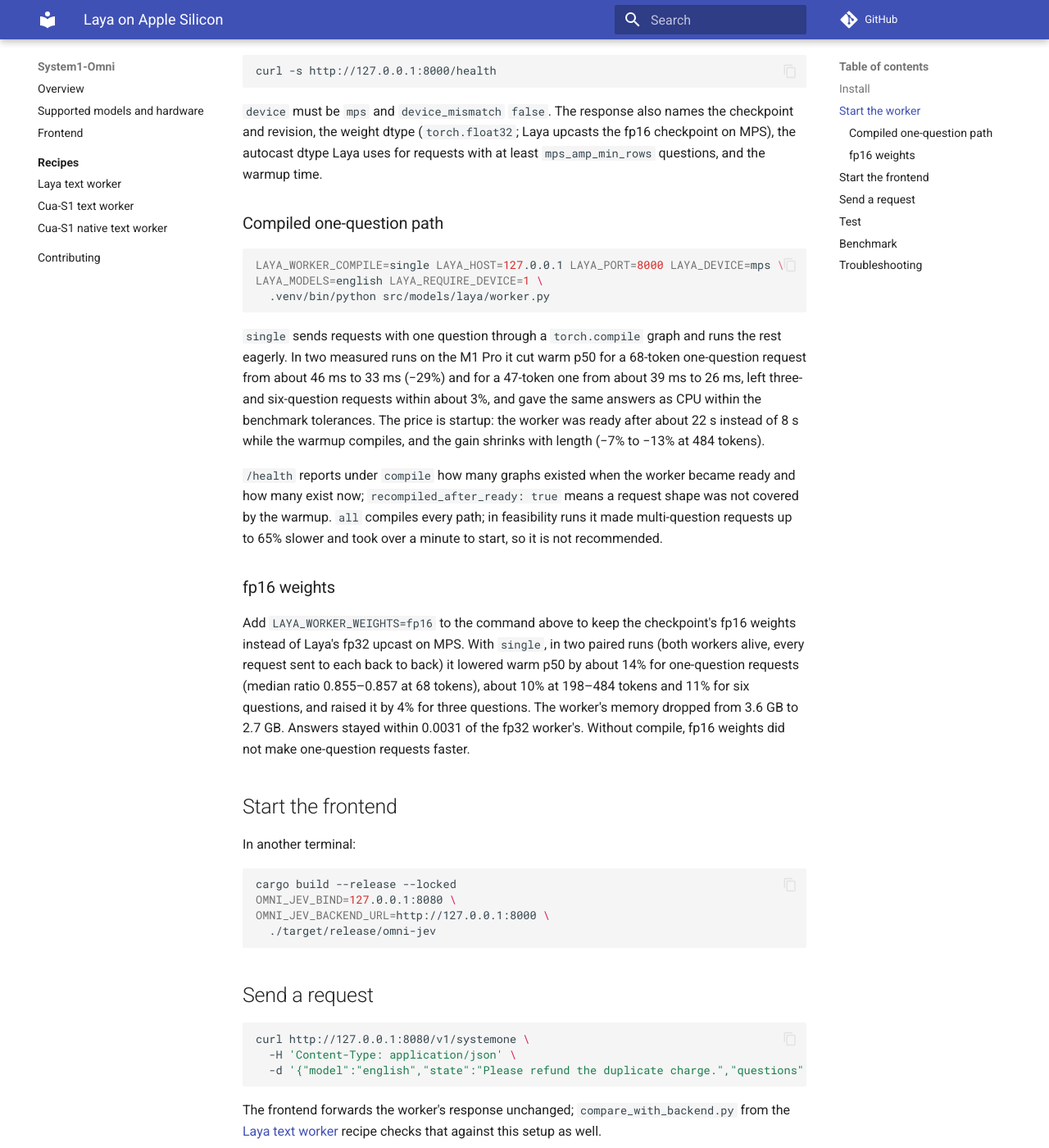
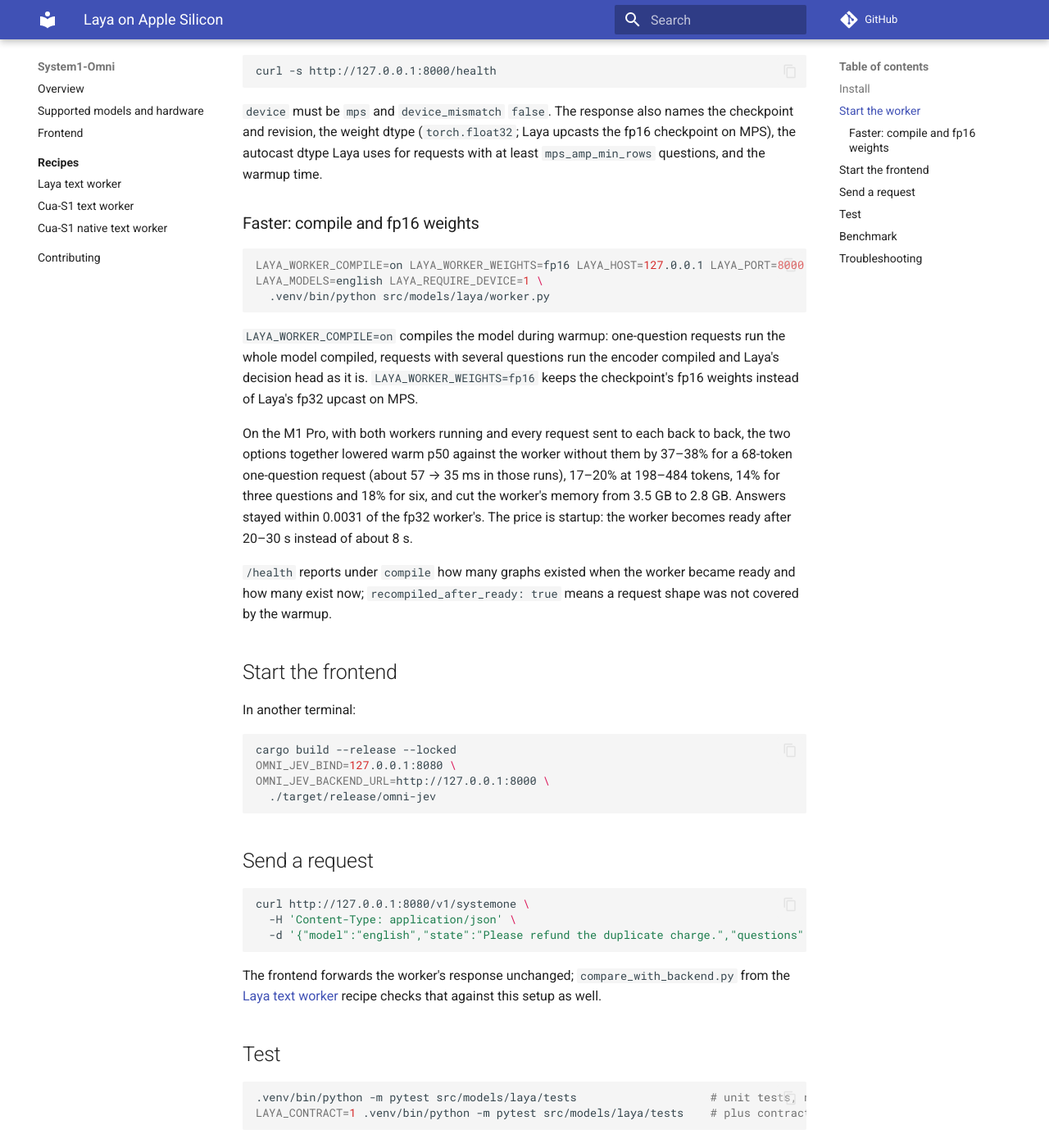
Before and after one commit to Levius-Fubuki/system1-omni, an MkDocs documentation site: the page built from recipe/laya/apple-silicon.md, in a window 1280 px wide and 1400 px high, scrolled down 947 px. Shown: the whole window at 82% size. Built offline with MkDocs 1.6.1 and Material for MkDocs 9.7.7, drawn with Linux system fonts in a browser that asks for light colours; comment, search, counter and statistics services are not loaded.

Commit message:
Compile the encoder for multi-question batches; make compile on/off
LAYA_WORKER_COMPILE is now off or on. On compiles one-question batches
end to end, as before, and for several questions compiles only the
encoder: Laya's decision head is two nn.TransformerEncoderLayer with a
padding mask, which lose PyTorch's fused path when compiled and were
about 50 ms slower on padded batches. The mode that compiled every batch
is removed.

With LAYA_WORKER_COMPILE=on and LAYA_WORKER_WEIGHTS=fp16 against the
worker with neither, in two paired runs: median latency ratio 0.62 for a
68-token one-question request, 0.80-0.83 at 198-484 tokens, 0.86 for
three questions and 0.82 for six; no input slower; answers within 0.0031;
worker memory 3.5 GB -> 2.8 GB.

````diff
--- a/recipe/laya/apple-silicon.md
+++ b/recipe/laya/apple-silicon.md
@@ -46,34 +46,26 @@
 revision, the weight dtype (`torch.float32`; Laya upcasts the fp16 checkpoint on MPS), the autocast
 dtype Laya uses for requests with at least `mps_amp_min_rows` questions, and the warmup time.
 
-### Compiled one-question path
+### Faster: compile and fp16 weights
 
 ```sh
-LAYA_WORKER_COMPILE=single LAYA_HOST=127.0.0.1 LAYA_PORT=8000 LAYA_DEVICE=mps \
+LAYA_WORKER_COMPILE=on LAYA_WORKER_WEIGHTS=fp16 LAYA_HOST=127.0.0.1 LAYA_PORT=8000 LAYA_DEVICE=mps \
 LAYA_MODELS=english LAYA_REQUIRE_DEVICE=1 \
   .venv/bin/python src/models/laya/worker.py
 ```
 
-`single` sends requests with one question through a `torch.compile` graph and runs the rest eagerly.
-In two measured runs on the M1 Pro it cut warm p50 for a 68-token one-question request from about
-46 ms to 33 ms (−29%) and for a 47-token one from about 39 ms to 26 ms, left three- and six-question
-requests within about 3%, and gave the same answers as CPU within the benchmark tolerances. The price is
-startup: the worker was ready after about 22 s instead of 8 s while the warmup compiles, and the
-gain shrinks with length (−7% to −13% at 484 tokens).
+`LAYA_WORKER_COMPILE=on` compiles the model during warmup: one-question requests run the whole model
+compiled, requests with several questions run the encoder compiled and Laya's decision head as it is.
+`LAYA_WORKER_WEIGHTS=fp16` keeps the checkpoint's fp16 weights instead of Laya's fp32 upcast on MPS.
+
+On the M1 Pro, with both workers running and every request sent to each back to back, the two options
+together lowered warm p50 against the worker without them by 37–38% for a 68-token one-question
+request (about 57 → 35 ms in those runs), 17–20% at 198–484 tokens, 14% for three questions and 18% for
+six, and cut the worker's memory from 3.5 GB to 2.8 GB. Answers stayed within 0.0031 of the fp32
+worker's. The price is startup: the worker becomes ready after 20–30 s instead of about 8 s.
 
 `/health` reports under `compile` how many graphs existed when the worker became ready and how many
-exist now; `recompiled_after_ready: true` means a request shape was not covered by the warmup. `all`
-compiles every path; in feasibility runs it made multi-question requests up to 65% slower and took
-over a minute to start, so it is not recommended.
-
-### fp16 weights
-
-Add `LAYA_WORKER_WEIGHTS=fp16` to the command above to keep the checkpoint's fp16 weights instead of
-Laya's fp32 upcast on MPS. With `single`, in two paired runs (both workers alive, every request sent to
-each back to back) it lowered warm p50 by about 14% for one-question requests (median ratio 0.855–0.857
-at 68 tokens), about 10% at 198–484 tokens and 11% for six questions, and raised it by 4% for three
-questions. The worker's memory dropped from 3.6 GB to 2.7 GB. Answers stayed within 0.0031 of the
-fp32 worker's. Without compile, fp16 weights did not make one-question requests faster.
+exist now; `recompiled_after_ready: true` means a request shape was not covered by the warmup.
 
 ## Start the frontend
 
````
Also changed, not shown: recipe/laya/bench/README.md (+9 -4 lines), recipe/laya/bench/results/paired-all-optimizations.md (added, +29 -0 lines), recipe/laya/bench/results/paired-fp16.md (+1 -1 lines), src/models/laya/README.md (+3 -3 lines), 3 other files.
